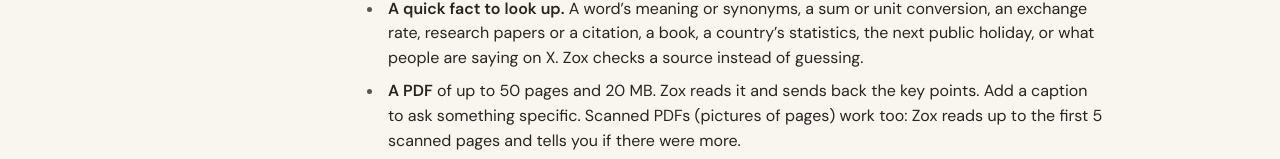
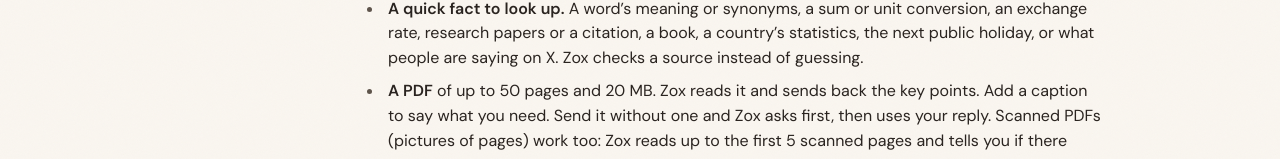
Before and after one commit to SAMKIELDEV/zoxweb, a Next.js app: page /guide in a window 1280 px wide. Shown: the part 629-788 px from the top of the page. Built offline with nearby package versions, Linux system fonts and the light colour scheme; no server answers.

Commit message:
docs(guide): a PDF without a caption gets a question first

```diff
--- a/app/(marketing)/guide/page.tsx
+++ b/app/(marketing)/guide/page.tsx
@@ -80,8 +80,8 @@ const sections: LegalSection[] = [
         </li>
         <li>
           <strong>A PDF</strong> of up to {PDF_PAGES} pages and {MEDIA_MB} MB. Zox reads it and sends back the key points.
-          Add a caption to ask something specific. Scanned PDFs (pictures of pages) work too: Zox reads up to the
-          first 5 scanned pages and tells you if there were more.
+          Add a caption to say what you need. Send it without one and Zox asks first, then uses your reply. Scanned
+          PDFs (pictures of pages) work too: Zox reads up to the first 5 scanned pages and tells you if there were more.
         </li>
         <li>
           <strong>A photo, screenshot or diagram.</strong> Zox tells you what it sees, reads the text in it, or works
```
